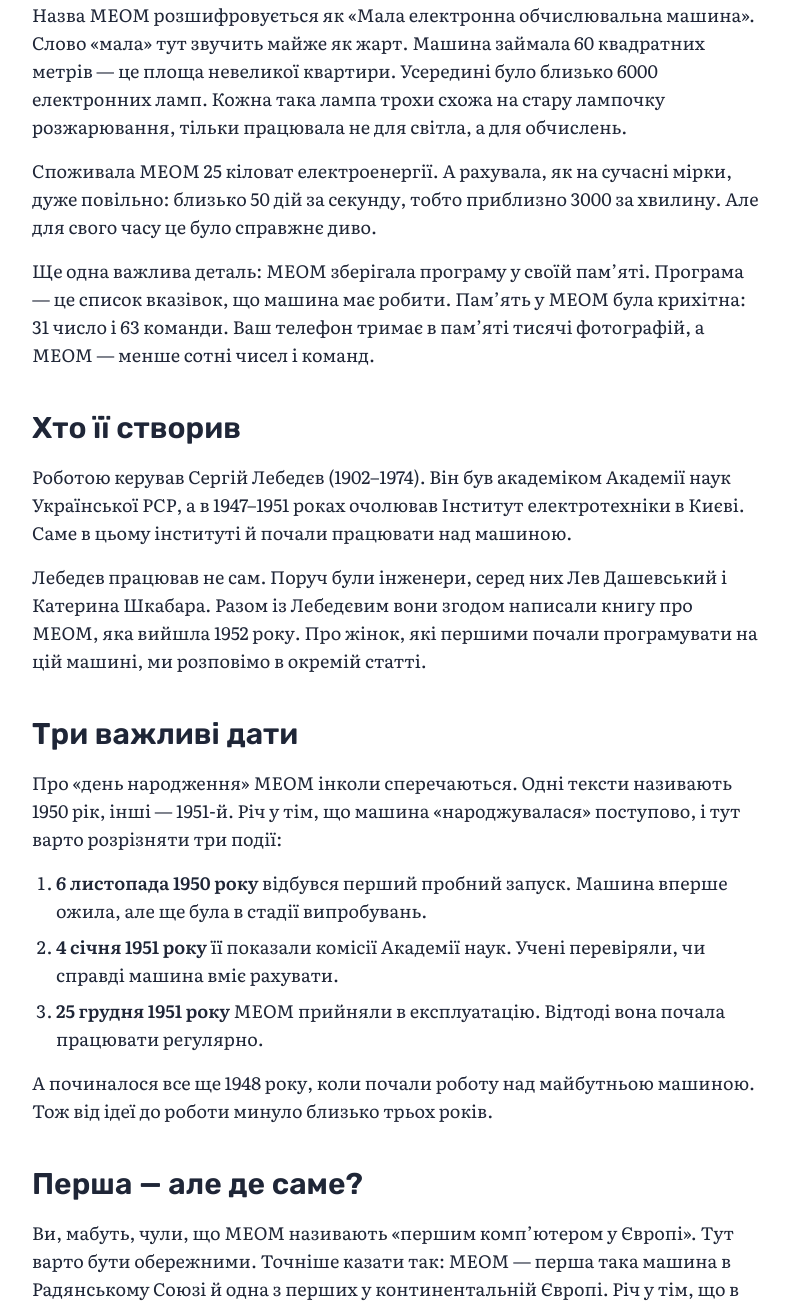
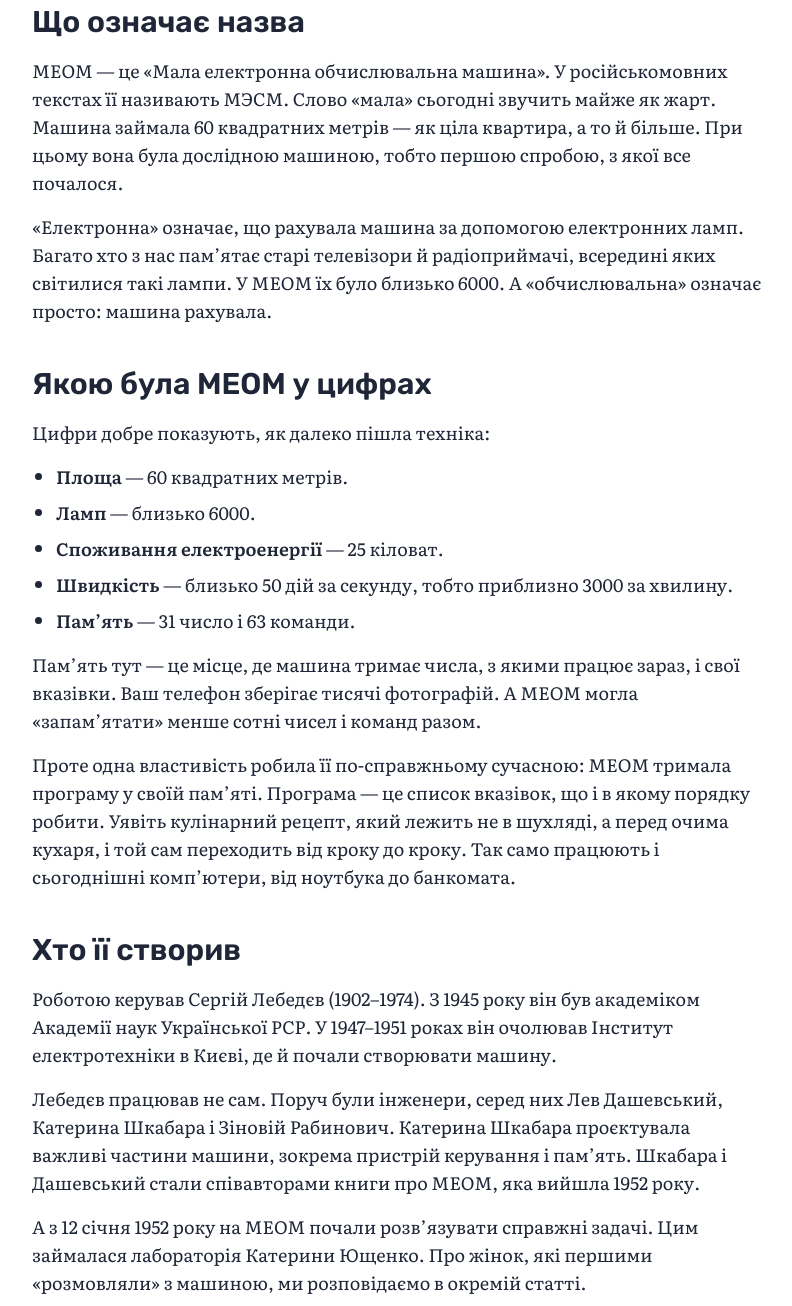
Before and after one commit to mariiakyrykovych/kurs-web-, a plain HTML site: page articles/02-meom-u-feofanii.html in a window 1280 px wide. Shown: the part 735-2041 px from the top of the page, without its empty margins (32-824 px from the left). Drawn offline with Linux system fonts and the light colour scheme.

Commit message:
Оновити сторінку статті № 2 про МЕОМ і час читання у списку статей
Co-Authored-By: Claude Opus 5.5 <noreply@anthropic.com>

```diff
--- a/articles/02-meom-u-feofanii.html
+++ b/articles/02-meom-u-feofanii.html
@@ -39,7 +39,7 @@
       <div class="container">
         <div class="hero-text">
           <a class="back-link" href="../articles.html">Усі статті</a>
-          <p class="kicker">Стаття 2 з 6 · 3 хвилини читання</p>
+          <p class="kicker">Стаття 2 з 6 · 5 хвилин читання</p>
           <h1 id="article-title">Комп’ютер завбільшки з залу: історія МЕОМ у Феофанії</h1>
         </div>
       </div>
@@ -49,33 +49,46 @@
       <div class="container">
         <article class="article" aria-labelledby="article-title">
           <div class="article-body">
-            <p>Сьогодні комп’ютер легко вміщається у Вашій сумці. А перший комп’ютер, створений в Україні, не вмістився б навіть у звичайну квартиру. Він називався МЕОМ, і його збудували під Києвом, у Феофанії, на початку 1950-х років. Давайте разом зазирнемо в ту залу.</p>
-            <h2>Яка вона була</h2>
-            <p>Назва МЕОМ розшифровується як «Мала електронна обчислювальна машина». Слово «мала» тут звучить майже як жарт. Машина займала 60 квадратних метрів — це площа невеликої квартири. Усередині було близько 6000 електронних ламп. Кожна така лампа трохи схожа на стару лампочку розжарювання, тільки працювала не для світла, а для обчислень.</p>
-            <p>Споживала МЕОМ 25 кіловат електроенергії. А рахувала, як на сучасні мірки, дуже повільно: близько 50 дій за секунду, тобто приблизно 3000 за хвилину. Але для свого часу це було справжнє диво.</p>
-            <p>Ще одна важлива деталь: МЕОМ зберігала програму у своїй пам’яті. Програма — це список вказівок, що машина має робити. Пам’ять у МЕОМ була крихітна: 31 число і 63 команди. Ваш телефон тримає в пам’яті тисячі фотографій, а МЕОМ — менше сотні чисел і команд.</p>
+            <p>Сьогодні комп’ютер вміщається в кишені, і ми навіть не помічаємо, скільки разів на день беремо його в руки. Щоб перевірити прогноз погоди, сплатити комуналку чи подзвонити онукам, вистачає кількох дотиків до екрана. А тепер уявіть, що Ви заходите до зали площею 60 квадратних метрів, і вся вона заставлена шафами з тисячами скляних ламп. Це теж комп’ютер. Його збудували у Феофанії під Києвом на початку 1950-х років, і називався він МЕОМ.</p>
+            <h2>Що означає назва</h2>
+            <p>МЕОМ — це «Мала електронна обчислювальна машина». У російськомовних текстах її називають МЭСМ. Слово «мала» сьогодні звучить майже як жарт. Машина займала 60 квадратних метрів — як ціла квартира, а то й більше. При цьому вона була дослідною машиною, тобто першою спробою, з якої все почалося.</p>
+            <p>«Електронна» означає, що рахувала машина за допомогою електронних ламп. Багато хто з нас пам’ятає старі телевізори й радіоприймачі, всередині яких світилися такі лампи. У МЕОМ їх було близько 6000. А «обчислювальна» означає просто: машина рахувала.</p>
+            <h2>Якою була МЕОМ у цифрах</h2>
+            <p>Цифри добре показують, як далеко пішла техніка:</p>
+            <ul>
+            <li><strong>Площа</strong> — 60 квадратних метрів.</li>
+            <li><strong>Ламп</strong> — близько 6000.</li>
+            <li><strong>Споживання електроенергії</strong> — 25 кіловат.</li>
+            <li><strong>Швидкість</strong> — близько 50 дій за секунду, тобто приблизно 3000 за хвилину.</li>
+            <li><strong>Пам’ять</strong> — 31 число і 63 команди.</li>
+            </ul>
+            <p>Пам’ять тут — це місце, де машина тримає числа, з якими працює зараз, і свої вказівки. Ваш телефон зберігає тисячі фотографій. А МЕОМ могла «запам’ятати» менше сотні чисел і команд разом.</p>
+            <p>Проте одна властивість робила її по-справжньому сучасною: МЕОМ тримала програму у своїй пам’яті. Програма — це список вказівок, що і в якому порядку робити. Уявіть кулінарний рецепт, який лежить не в шухляді, а перед очима кухаря, і той сам переходить від кроку до кроку. Так само працюють і сьогоднішні комп’ютери, від ноутбука до банкомата.</p>
             <h2>Хто її створив</h2>
-            <p>Роботою керував Сергій Лебедєв (1902–1974). Він був академіком Академії наук Української РСР, а в 1947–1951 роках очолював Інститут електротехніки в Києві. Саме в цьому інституті й почали працювати над машиною.</p>
-            <p>Лебедєв працював не сам. Поруч були інженери, серед них Лев Дашевський і Катерина Шкабара. Разом із Лебедєвим вони згодом написали книгу про МЕОМ, яка вийшла 1952 року. Про жінок, які першими почали програмувати на цій машині, ми розповімо в окремій статті.</p>
+            <p>Роботою керував Сергій Лебедєв (1902–1974). З 1945 року він був академіком Академії наук Української РСР. У 1947–1951 роках він очолював Інститут електротехніки в Києві, де й почали створювати машину.</p>
+            <p>Лебедєв працював не сам. Поруч були інженери, серед них Лев Дашевський, Катерина Шкабара і Зіновій Рабинович. Катерина Шкабара проєктувала важливі частини машини, зокрема пристрій керування і пам’ять. Шкабара і Дашевський стали співавторами книги про МЕОМ, яка вийшла 1952 року.</p>
+            <p>А з 12 січня 1952 року на МЕОМ почали розв’язувати справжні задачі. Цим займалася лабораторія Катерини Ющенко. Про жінок, які першими «розмовляли» з машиною, ми розповідаємо в окремій статті.</p>
             <h2>Три важливі дати</h2>
-            <p>Про «день народження» МЕОМ інколи сперечаються. Одні тексти називають 1950 рік, інші — 1951-й. Річ у тім, що машина «народжувалася» поступово, і тут варто розрізняти три події:</p>
+            <p>Роботу над машиною почали 1948 року. А от про її «день народження» інколи сперечаються: одні тексти називають 1950 рік, інші — 1951-й. Річ у тім, що машина «народжувалася» поступово, як будинок, у який спершу проводять світло, потім приймає комісія, а вже тоді заселяються мешканці. Тож варто розрізняти три події:</p>
             <ol>
-            <li><strong>6 листопада 1950 року</strong> відбувся перший пробний запуск. Машина вперше ожила, але ще була в стадії випробувань.</li>
-            <li><strong>4 січня 1951 року</strong> її показали комісії Академії наук. Учені перевіряли, чи справді машина вміє рахувати.</li>
-            <li><strong>25 грудня 1951 року</strong> МЕОМ прийняли в експлуатацію. Відтоді вона почала працювати регулярно.</li>
+            <li><strong>6 листопада 1950 року</strong> — перший пробний запуск. Машина вперше «ожила», але ще була на стадії випробувань.</li>
+            <li><strong>4 січня 1951 року</strong> — показ комісії Академії наук на чолі з М. Келдишем. Вчені перевіряли, чи справді машина вміє рахувати.</li>
+            <li><strong>25 грудня 1951 року</strong> — МЕОМ прийняли в експлуатацію, тобто офіційно дозволили працювати постійно.</li>
             </ol>
-            <p>А починалося все ще 1948 року, коли почали роботу над майбутньою машиною. Тож від ідеї до роботи минуло близько трьох років.</p>
+            <p>Від початку робіт до цього дня минуло близько трьох років.</p>
             <h2>Перша — але де саме?</h2>
-            <p>Ви, мабуть, чули, що МЕОМ називають «першим комп’ютером у Європі». Тут варто бути обережними. Точніше казати так: МЕОМ — перша така машина в Радянському Союзі й одна з перших у континентальній Європі. Річ у тім, що в Німеччині та Швеції ще раніше були обчислювальні машини Z4 і BARK. Проте вони працювали на реле — електромеханічних перемикачах, а не на електронних лампах. Тому порівнювати їх із МЕОМ напряму не зовсім чесно.</p>
+            <p>Ви, мабуть, чули гучну фразу: «МЕОМ — перший комп’ютер у Європі». Тут варто бути уважними. Точніше казати так: МЕОМ — перша в СРСР і одна з перших у континентальній Європі електронних обчислювальних машин, які зберігали програму в пам’яті.</p>
+            <p>Чому таке застереження? У Німеччині ще 1945 року з’явилася машина Z4, а у Швеції 1950 року — BARK. Проте вони працювали на реле — електромеханічних перемикачах, які клацають, як старий квартирний лічильник чи реле в ліфті. МЕОМ же була електронною, на лампах. А слова «у Європі» без уточнення охоплюють і Британію, і там окремо треба розбиратися з датами. Тому чесніше говорити «одна з перших», ніж «найперша».</p>
             <h2>Що було далі</h2>
-            <p>МЕОМ працювала до 1957 року, а 1959 року її розібрали. Але слід, який вона залишила, значно довший. З 1952 року на ній розв’язували справжні наукові задачі, і саме тут працювали перші київські програмісти. Сергій Лебедєв невдовзі переїхав до Москви й продовжив створювати комп’ютери вже там. А в Києві виросла ціла школа, з якої згодом з’явилися машини «Київ», «Дніпро» та інші.</p>
-            <p>Якщо Ви читаєте цю статтю разом із дитиною, спробуйте невелику гру. Виміряйте кроками свою квартиру чи клас і порівняйте з 60 квадратними метрами МЕОМ. А потім покладіть поруч смартфон. Різниця між цими розмірами — це і є шлях, який техніка пройшла за кілька десятиліть.</p>
-            <p>Наступного разу, коли Ваш смартфон за секунду відкриє фотографію, згадайте про залу у Феофанії. Саме там, серед тисяч теплих ламп, починалася історія українських комп’ютерів.</p>
+            <p>МЕОМ працювала до 1957 року, а 1959 року її розібрали. Сергій Лебедєв у 1950–1952 роках поступово переїхав до Москви і продовжив створювати обчислювальні машини вже там.</p>
+            <p>Але слід, який залишила МЕОМ, значно довший за її власне життя. У Києві виросла ціла школа людей, які вміли будувати й програмувати такі машини. Згодом звідси вийшли «Київ», «Дніпро» та інші машини. Про них ми розповідаємо в наступних статтях серії.</p>
+            <h2>Замість висновку</h2>
+            <p>Наступного разу, коли Ваш смартфон за мить відкриє фотографію онуків чи покаже дорогу до дачі, згадайте про залу у Феофанії. Там тисячі теплих ламп повільно, по 50 дій за секунду, рахували перші задачі. Від тієї зали до телефона у Вашій кишені — шлях лише в кілька десятиліть. І частину цього шляху пройшли люди, які працювали зовсім поруч, під Києвом.</p>
           </div>
           <aside class="article-sources" aria-labelledby="sources-title">
-            <h2 id="sources-title">Звідки ми це знаємо</h2>
+            <h2 id="sources-title">Джерела</h2>
             <ul>
-            <li><a href="https://uk.wikipedia.org/wiki/МЕОМ">Вікіпедія, стаття «МЕОМ»</a></li>
+            <li><a href="https://uk.wikipedia.org/wiki/%D0%9C%D0%95%D0%9E%D0%9C">Вікіпедія, стаття «МЕОМ»</a></li>
             <li><a href="https://en.wikipedia.org/wiki/MESM">Wikipedia, стаття «MESM» (англійською)</a></li>
             <li><a href="https://www.esu.com.ua/pdf/file/6745.pdf">Енциклопедія Сучасної України, стаття «Кібернетика»</a></li>
             <li><a href="https://www.esu.com.ua/pdf/file/53547.pdf">Енциклопедія Сучасної України, стаття «Лебедєв Сергій Олексійович»</a></li>
```
Also changed, not shown: articles.html (+1 -1 lines).
